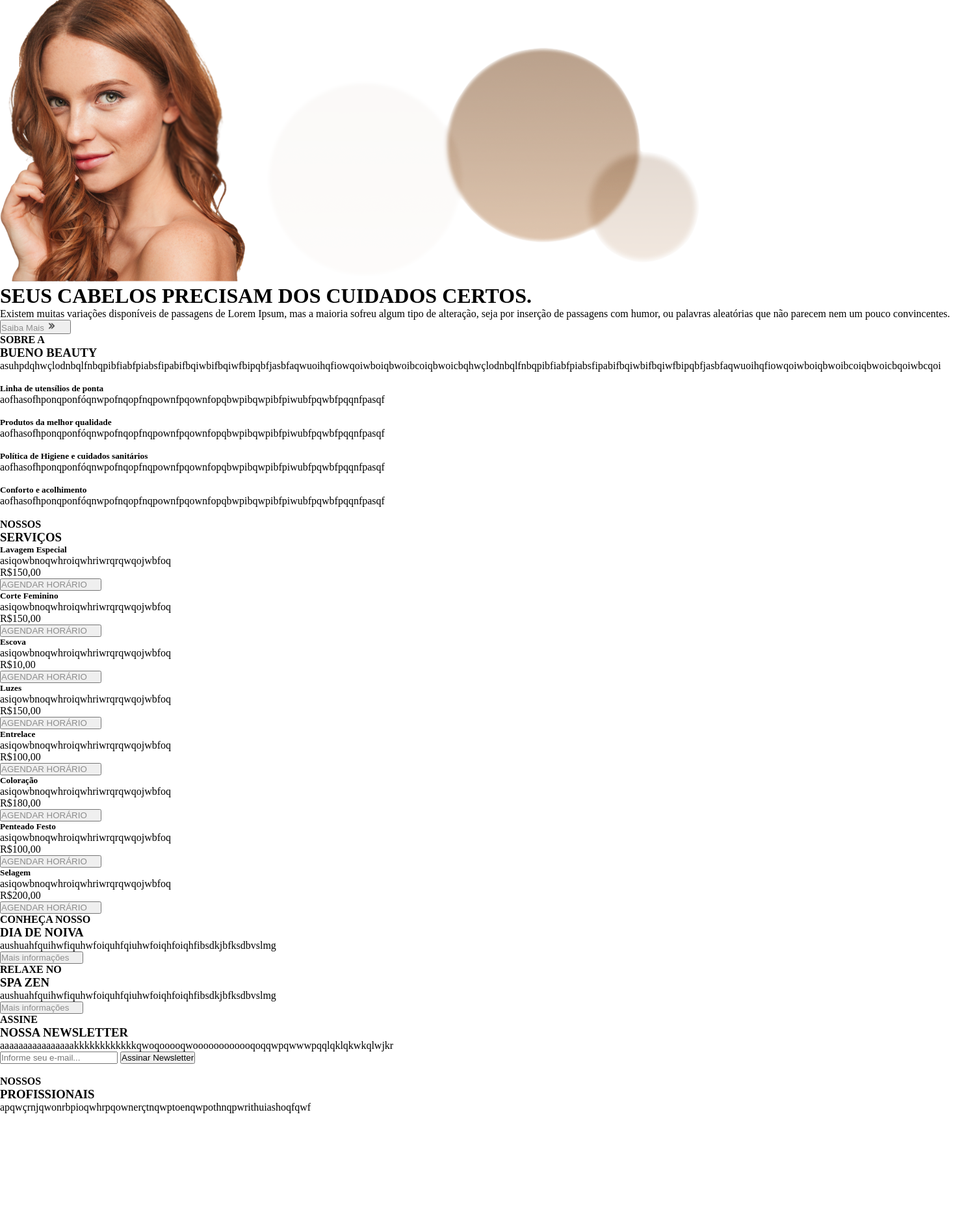
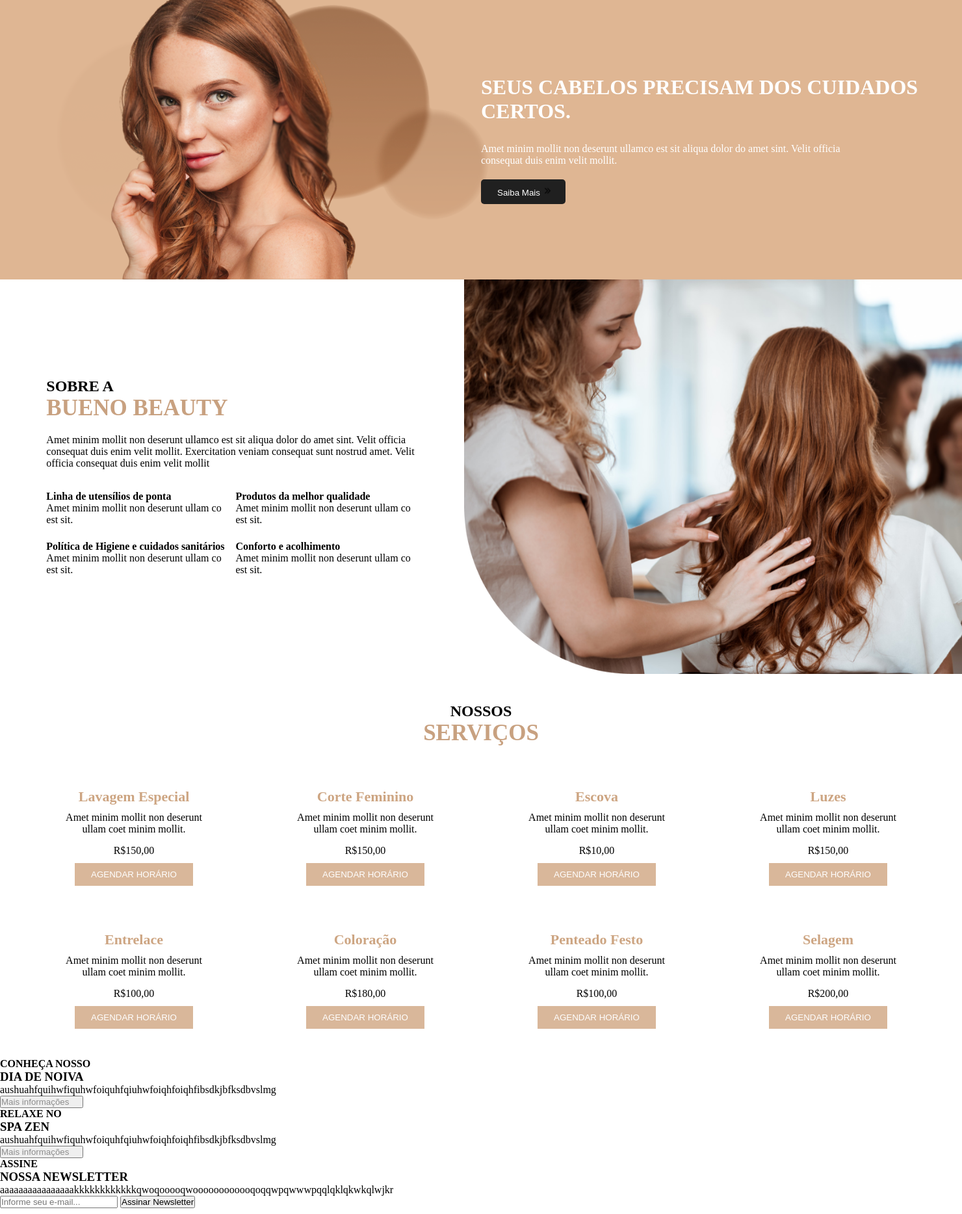
Before and after one commit to demersonrodrigues/Projeto-site-Sal-o-Cabelereiro, a PHP site: page / in a window 1480 px wide. Shown: the part 175-2043 px from the top of the page at 65% size. Before the commit the page ends 1888 px from the top, so only its background shows below. Run offline with PHP 8.4, Linux system fonts and the light colour scheme; some libraries are stand-ins or nearby versions.

Commit message:
html, css changes

```diff
--- a/index.html
+++ b/index.html
@@ -15,7 +15,7 @@
 <body>
     <header>
         <!--O header está englobando até a parte da imagem principal contendo um texto e um botão "Saiba Mais"-->
-        <nav>
+        <nav class="flex">
             <!--A barra de navegação está se referindo apenas a parte mais superior contendo os links de contato-->
             <div class="linksArea">
                 <a href=""><i class="fa-solid fa-envelope-open-text" alt="Ícone do gmail em preto e branco"> </i>
@@ -25,7 +25,7 @@
                 <a href=""><i class="fa-brands fa-whatsapp" alt="Ícone da rede social Whatsapp em preto e branco"></i>
                     +55 (71) 9 9563-5561</a>
             </div>
-            <div class="socialLinks">
+            <div class="flex socialLinks">
                 <p>Siga-nos:</p>
                 <a href=""><i class="fa-brands fa-youtube"
                         alt="Ícone da plataforma de streaming Youtube em preto e branco"></i></a>
@@ -37,9 +37,9 @@
             </div>
         </nav>
 
-        <div id="menuBar"> <!--Parte do código referindo-se à barra branca contendo informações da página-->
+        <div class="flex" id="menuBar"> <!--Parte do código referindo-se à barra branca contendo informações da página-->
 
-            <div >
+            <div>
                 <img class="logo" src="Imagens/svg/logo.svg" alt="" srcset="">
             </div>
             <div class="menuLinks">
@@ -57,127 +57,134 @@
         </div>
     </header>
 
-    <div class="mainimage">
+    <main class="flex">
         <!--Código da imagem principal contendo a modelo centralizada na página com título grande e pequeno texto-->
-        <img src="Imagens/Fotos homepage/Model Main Image.png"
+        <div id="mainImage">
+            <img src="Imagens/Fotos_homepage/Model Main Image.png"
                 alt="Foto de jovem mulher modelo de cabelos tom ruivo acobreado com pele clara e olhos verdes"
                 width="400px">
-        <img src="Imagens/Fotos homepage/Background Circles.png"
-            alt="Imagem contendo três circulos de cores e gradientes diferentes" width="">
-        <h1 class="tittlemainimage">SEUS CABELOS PRECISAM DOS CUIDADOS CERTOS.</h1>
-        <p id="textmainimage">Existem muitas variações disponíveis de passagens de Lorem Ipsum, mas a maioria
-            sofreu algum tipo de alteração, seja por inserção de passagens com humor, ou palavras aleatórias que
-            não parecem nem um pouco convincentes.</p>
-        <div class="navblackbutton">
-            <button id="btnmainimage" type="button"><a href="www.google.com.br" target="_blank">Saiba Mais <img
-                        src="Imagens/icones/Arrow Icon.png" alt="Ícone de duplas setas apontando para o lado direito"
-                        width="15px"></a>
+            <!-- <img class="bolhasImg"
+            src="Imagens/Fotos homepage/Background Circles.png"
+                alt="Imagem contendo três circulos de cores e gradientes diferentes" width=""> -->
+        </div>
+        <div class="flex mainContent">
+            <h1 class="mainTitle">SEUS CABELOS PRECISAM DOS CUIDADOS CERTOS.</h1>
+            <p id="mainDescription">Amet minim mollit non deserunt ullamco est sit aliqua dolor do amet sint. Velit
+                officia consequat duis enim velit mollit.</p>
+            <div class="mainButton">
+                <button id="mainButton" type="button"><a href="www.google.com.br" target="_blank">Saiba Mais <img
+                            src="Imagens/icones/Arrow Icon.png"
+                            alt="Ícone de duplas setas apontando para o lado direito" width="15px"></a>
                 </button>
             </div>
         </div>
+    </main>
 
 
     <!--Parte iniciada a partir do desenvolvimento da âncora #Sobre Nós-->
-    <section>
-        <section class="infoandservices">
-            <div class="infosandimg">
+    <section id="about" class="flex">
+        <div id="infosContainer" class="flex" >
             <div class="infos">
                 <div>
                     <div class="tittleaboutinfos">
                         <h4 class="tittlesblack">SOBRE A</h4>
                         <h3 class="tittlescolored">BUENO BEAUTY</h3>
                     </div>
-                        <p>asuhpdqhwçlodnbqlfnbqpibfiabfpiabsfipabifbqiwbifbqiwfbipqbfjasbfaqwuoihqfiowqoiwboiqbwoibcoiqbwoicbqhwçlodnbqlfnbqpibfiabfpiabsfipabifbqiwbifbqiwfbipqbfjasbfaqwuoihqfiowqoiwboiqbwoibcoiqbwoicbqoiwbcqoi
-                        </p>
+                    <p id="infoMainText">Amet minim mollit non deserunt ullamco est sit aliqua dolor do amet sint.
+                        Velit officia consequat duis enim velit mollit. Exercitation veniam consequat sunt nostrud amet.
+                        Velit officia consequat duis enim velit mollit</p>
                 </div>
                 <!--A div a seguir é apenas para tratar os 4 mini textos acompanhados de imagem-->
-                    <div id="minitextsinfos">
-                        <div class="minitexts">
+                <div class="flex-wrap" id="infosArea">
+                    <div class="miniTexts">
                         <img src="" alt="" width="">
                         <h5>Linha de utensílios de ponta</h5>
-                            <p>aofhasofhponqponfóqnwpofnqopfnqpownfpqownfopqbwpibqwpibfpiwubfpqwbfpqqnfpasqf</p>
+                        <p>Amet minim mollit non deserunt ullam co est sit.</p>
                     </div>
-                        <div class="minitexts">
+                    <div class="miniTexts">
                         <img src="" alt="" width="">
                         <h5>Produtos da melhor qualidade</h5>
-                            <p>aofhasofhponqponfóqnwpofnqopfnqpownfpqownfopqbwpibqwpibfpiwubfpqwbfpqqnfpasqf</p>
+                        <p>Amet minim mollit non deserunt ullam co est sit.</p>
                     </div>
-                        <div class="minitexts">
+                    <div class="miniTexts">
                         <img src="" alt="" width="">
                         <h5>Política de Higiene e cuidados sanitários</h5>
-                            <p>aofhasofhponqponfóqnwpofnqopfnqpownfpqownfopqbwpibqwpibfpiwubfpqwbfpqqnfpasqf</p>
+                        <p>Amet minim mollit non deserunt ullam co est sit.</p>
                     </div>
-                        <div class="minitexts">
+                    <div class="miniTexts">
                         <img src="" alt="" width="">
                         <h5>Conforto e acolhimento</h5>
-                            <p>aofhasofhponqponfóqnwpofnqopfnqpownfpqownfopqbwpibqwpibfpiwubfpqwbfpqqnfpasqf</p>
+                        <p>Amet minim mollit non deserunt ullam co est sit.</p>
                     </div>
                 </div>
             </div>
-                <div id="imageinfosservice">
-                    <img src="" alt="" width="">
+        </div>
+        <div class="imageArea">
+            <img style='height: 100%; width: 100%; object-fit: contain'
+                src="Imagens/Fotos_homepage/female-hairdresser-making-hairstyle-redhead-woman-beauty-salon 1.png" alt=""
+                width="">
         </div>
         <!--FALTA ADICIONAR A IMAGEM LATERAL DO CABELO COM PENTE / (CASO VÁ UTILIZÁ-LA)-->
-            </div>
-
+    </section>
+    <section>
         <div class="onlyservices">
-                <div class="tittleourservices">
+            <div class="centered tittleourservices">
                 <h4 class="tittlesblack">NOSSOS</h4>
                 <h3 class="tittlescolored">SERVIÇOS</h3>
             </div>
-                <div class="divservices">
-                    <div class="definitionservices">
+            <div id="definitionArea" class="flex-wrap centered">
+                <div class="definitionservices flex">
                     <h5 class="tittlesservices">Lavagem Especial</h5>
-                        <p class="textaboutservices">asiqowbnoqwhroiqwhriwrqrqwqojwbfoq</p>
+                    <p class="textaboutservices">Amet minim mollit non deserunt ullam coet minim mollit.</p>
                     <p class="pricesservices">R$150,00</p>
                     <button class="btnschedule" type="button"><a href="" target="_blank">AGENDAR
                             HORÁRIO</a></button>
                 </div>
-                    <div class="definitionservices">
+                <div class="definitionservices flex">
                     <h5 class="tittlesservices">Corte Feminino</h5>
-                        <p class="textaboutservices">asiqowbnoqwhroiqwhriwrqrqwqojwbfoq</p>
+                    <p class="textaboutservices">Amet minim mollit non deserunt ullam coet minim mollit.</p>
                     <p class="pricesservices">R$150,00</p>
                     <button class="btnschedule" type="button"><a href="" target="_blank">AGENDAR
                             HORÁRIO</a></button>
                 </div>
-                    <div class="definitionservices">
+                <div class="definitionservices flex">
                     <h5 class="tittlesservices">Escova</h5>
-                        <p class="textaboutservices">asiqowbnoqwhroiqwhriwrqrqwqojwbfoq</p>
+                    <p class="textaboutservices">Amet minim mollit non deserunt ullam coet minim mollit.</p>
                     <p class="pricesservices">R$10,00</p>
                     <button class="btnschedule" type="button"><a href="" target="_blank">AGENDAR
                             HORÁRIO</a></button>
                 </div>
-                    <div class="definitionservices">
+                <div class="definitionservices flex">
                     <h5 class="tittlesservices">Luzes</h5>
-                        <p class="textaboutservices">asiqowbnoqwhroiqwhriwrqrqwqojwbfoq</p>
+                    <p class="textaboutservices">Amet minim mollit non deserunt ullam coet minim mollit.</p>
                     <p class="pricesservices">R$150,00</p>
                     <button class="btnschedule" type="button"><a href="" target="_blank">AGENDAR
                             HORÁRIO</a></button>
                 </div>
-                    <div class="definitionservices">
+                <div class="definitionservices flex">
                     <h5 class="tittlesservices">Entrelace</h5>
-                        <p class="textaboutservices">asiqowbnoqwhroiqwhriwrqrqwqojwbfoq</p>
+                    <p class="textaboutservices">Amet minim mollit non deserunt ullam coet minim mollit.</p>
                     <p class="pricesservices">R$100,00</p>
                     <button class="btnschedule" type="button"><a href="" target="_blank">AGENDAR
                             HORÁRIO</a></button>
                 </div>
-                    <div class="definitionservices">
+                <div class="definitionservices flex">
                     <h5 class="tittlesservices">Coloração</h5>
-                        <p class="textaboutservices">asiqowbnoqwhroiqwhriwrqrqwqojwbfoq</p>
+                    <p class="textaboutservices">Amet minim mollit non deserunt ullam coet minim mollit.</p>
                     <p class="pricesservices">R$180,00</p>
                     <button class="btnschedule" type="button"><a href="" target="_blank">AGENDAR
                             HORÁRIO</a></button>
                 </div>
-                    <div class="definitionservices">
+                <div class="definitionservices flex">
                     <h5 class="tittlesservices">Penteado Festo</h5>
-                        <p class="textaboutservices">asiqowbnoqwhroiqwhriwrqrqwqojwbfoq</p>
+                    <p class="textaboutservices">Amet minim mollit non deserunt ullam coet minim mollit.</p>
                     <p class="pricesservices">R$100,00</p>
                     <button class="btnschedule" type="button"><a href="" target="_blank">AGENDAR
                             HORÁRIO</a></button>
                 </div>
-                    <div class="definitionservices">
+                <div class="definitionservices flex">
                     <h5 class="tittlesservices">Selagem</h5>
-                        <p class="textaboutservices">asiqowbnoqwhroiqwhriwrqrqwqojwbfoq</p>
+                    <p class="textaboutservices">Amet minim mollit non deserunt ullam coet minim mollit.</p>
                     <p class="pricesservices">R$200,00</p>
                     <button class="btnschedule" type="button"><a href="" target="_blank">AGENDAR
                             HORÁRIO</a></button>
@@ -246,7 +253,6 @@
             </div>
         </div>
     </section>
-    </section>
 
     <footer> <!--Parte com fundo de cor em preto no final da página do site-->
 
--- a/style.css
+++ b/style.css
@@ -5,13 +5,26 @@
 
 body {
     height: 100vh;
-    width:  100vw;
+    width:  100%;
 }
 
+.centered {
+    align-items: center;
+    text-align: center;
+    justify-content: center;
+}
+
+.flex {
+    display: flex;
+}
+
+.flex-wrap {
+    display: flex;
+    flex-wrap: wrap;
+}
 /* header styles */
 
 header nav {
-    display: flex;
     background-color: #CDA582;
     align-items: center;
     font-size: 1.1em;
@@ -37,7 +50,6 @@ header .socialLinks a {
 }
 
 .socialLinks {
-    display: flex;
     color: white;
 }
 
@@ -46,7 +58,6 @@ header .socialLinks a {
 }
 
 #menuBar {
-    display: flex;
     line-height: 40px;
     align-items: center;
     justify-content: space-evenly;
@@ -58,7 +69,7 @@ header .logo {
 }
 
 .menuLinks {
-    color: white
+    color: white;
 } a {
     margin-right: 20px;
     color: #8D8D8D;
@@ -72,3 +83,164 @@ header .logo {
     padding-left: 20px;
     padding-right: 20px;
 }
+
+/* main area */
+main{
+    background-color: #dfb693;
+    background-image: url(Imagens/Fotos_homepage/Background\ Circles.png);
+    background-repeat: no-repeat;
+    background-blend-mode: multiply;
+    background-position-x: 10%;
+}
+
+#mainImage {
+    height: 430px;
+    text-align: center;
+    flex: 1;
+}
+
+#mainImage img {
+    height: 430px;
+}
+.mainContent {
+    flex: 1;
+    color: white;
+    justify-content: center;
+    flex-direction: column;
+}
+
+.mainTitle {
+    margin-bottom: 30px;
+}
+
+#mainDescription {
+    width: 40vw;
+}
+
+.mainButton a {
+    color: white;
+}
+
+.mainButton button {
+    border: 0;
+    text-align: center;
+    margin-top: 20px;
+    padding: 10px 0px 10px 25px;
+    border-radius: 5px;
+    color: white;
+    background-color: #202020;
+}
+
+/* seção about */
+#about {
+    align-items: center;
+    text-align: center;
+}
+
+.aboutImage {
+    height: 600px;
+}
+
+#infosContainer {
+    flex-direction: column;
+    justify-content: center;
+    align-items: center;
+}
+
+.infos {
+    width: 80%;
+    text-align: left;
+}
+
+#infoMainText {
+    margin-bottom: 15px;
+}
+
+#infosArea div h5 {
+    font-weight: bold;
+    font-size: 20px;
+}
+
+#infosArea {
+    justify-content: space-between;
+}
+
+#infosArea div h5{
+    font-size: 16px;
+}
+
+#infosArea div {
+    margin-bottom: 5px;
+    gap: 90px;
+}
+
+.tittlesblack {
+    font-size: 24px;
+}
+
+.tittlescolored {
+    color: #C8A180;
+    font-size: 35px;
+    margin-bottom: 20px;
+}
+.miniTexts {
+    width: 49%;
+}
+
+.infosTitle {
+    color: black;
+    font-weight: bold;
+}
+
+.imageArea {
+    width: 100%;
+}
+
+#definitionArea {
+    justify-content: space-evenly;
+}
+
+.tittleourservices {
+    margin-top: 40px;
+    margin-bottom: 40px;
+}
+
+.definitionservices {
+    max-width: 250px;
+    height: 200px;
+    padding-left: 25px;
+    padding-right: 25px;
+    margin-bottom: 20px;
+    flex-direction: column;
+    justify-content: center;
+    align-items: center;
+    /* background-color: #202020; */
+}
+
+.tittlesservices {
+    font-size: 22px;
+    margin-bottom: 10px;
+    color: #CDA582;
+}
+
+.textaboutservices {
+
+}
+
+.pricesservices {
+    margin-top: 15px;
+}
+
+.btnschedule {
+    margin-top: 10px;
+    padding-left: 25px;
+    padding-right: 5px;
+    line-height: 35px;
+    border: 0;
+    background-color: #D9B79A;
+}
+
+.btnschedule a {
+    text-decoration: none;
+    color: white;
+}
```
Also changed, not shown: Imagens/Fotos_homepage/Background Circles.png (renamed from Imagens/Fotos homepage/Background Circles.png), Imagens/Fotos_homepage/Background Image.png (renamed from Imagens/Fotos homepage/Background Image.png), Imagens/Fotos_homepage/Model Main Image.png (renamed from Imagens/Fotos homepage/Model Main Image.png), Imagens/Fotos_homepage/female-hairdresser-making-hairstyle-redhead-woman-beauty-salon 1.png (added), Imagens/Fotos_homepage/logo homepage.png (renamed from Imagens/Fotos homepage/logo homepage.png), Imagens/Fotos_homepage/logo original canva.png (renamed from Imagens/Fotos homepage/logo original canva.png). Lines whose indentation alone changed are shown as unchanged.
